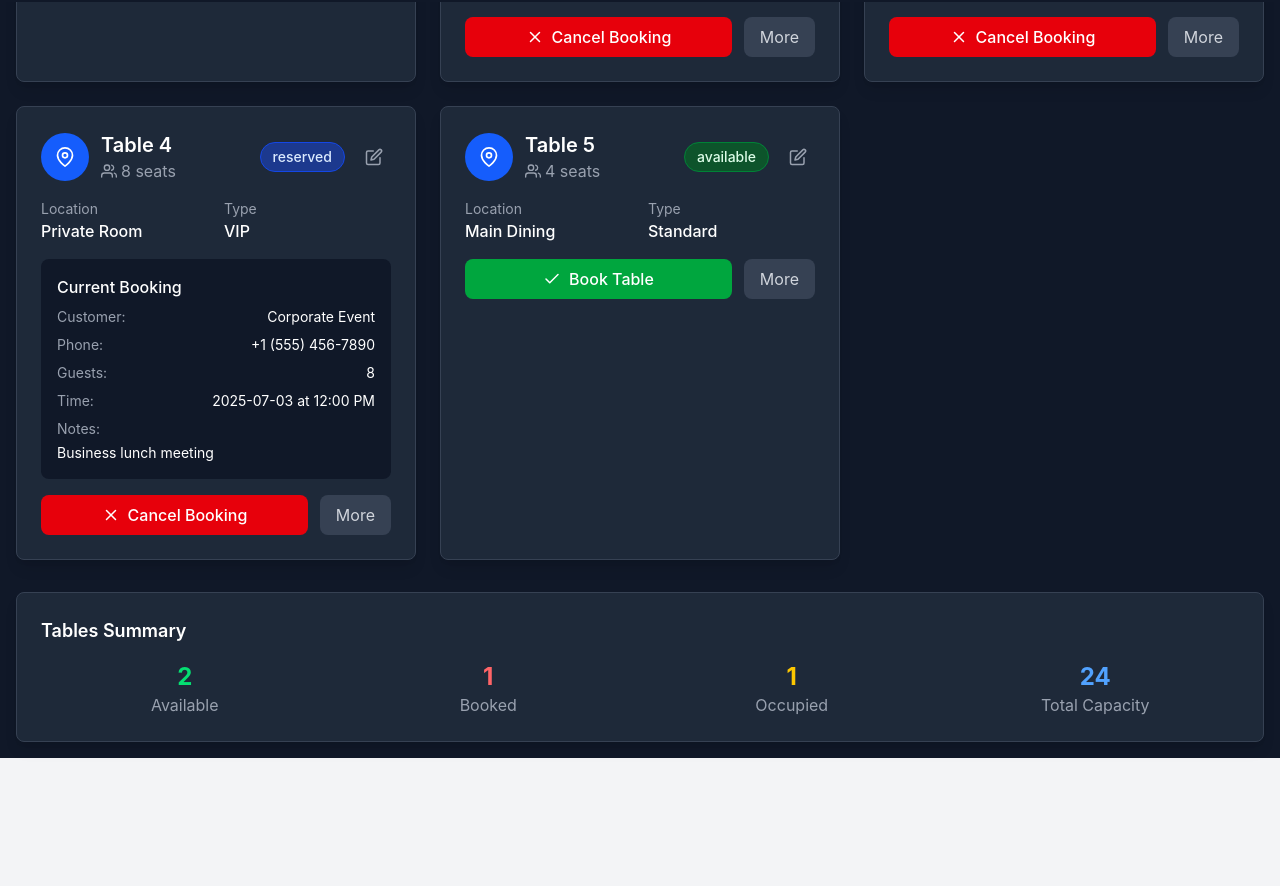
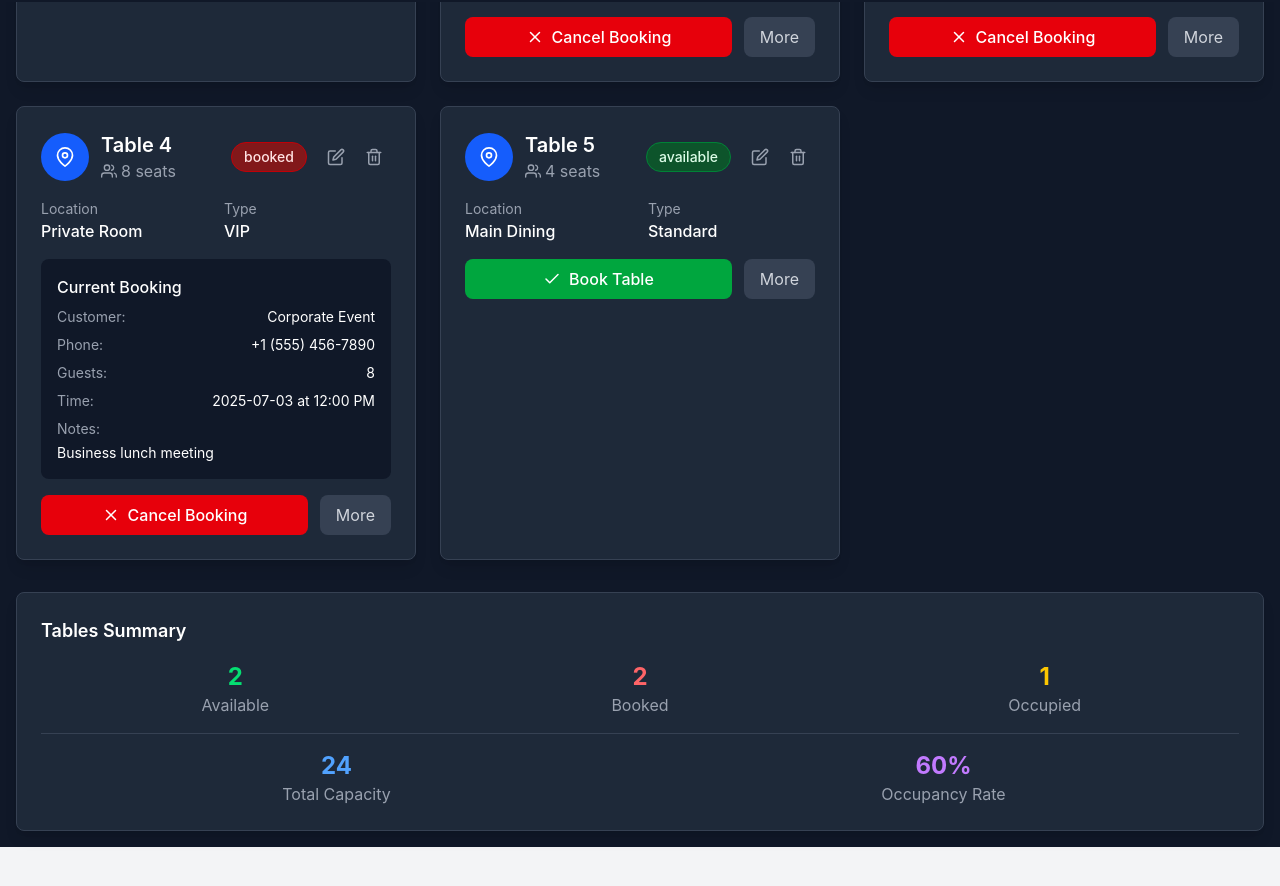
Before and after one commit to yrlwijesekara/pos-restaurent, a React (Vite) app in the folder pos-frontend/: page /tables in a window 1280 px wide. Shown: the part 798-1684 px from the top of the page. Before the commit the page ends 1620 px from the top, so only its background shows below. Built offline with nearby package versions, Linux system fonts and the light colour scheme.

Commit message:
Add delete functionality for tables with confirmation modal

```diff
--- a/pos-frontend/src/components/Tables/TableCards.jsx
+++ b/pos-frontend/src/components/Tables/TableCards.jsx
@@ -1,10 +1,11 @@
 import React, { useState } from 'react';
-import { FiUsers, FiClock, FiMapPin, FiCheck, FiX, FiEdit } from 'react-icons/fi';
+import { FiUsers, FiClock, FiMapPin, FiCheck, FiX, FiEdit, FiTrash2 } from 'react-icons/fi';
 
-const TableCards = ({ table, onBook, onCancel, onEdit }) => {
+const TableCards = ({ table, onBook, onCancel, onEdit, onDelete }) => {
   const [isExpanded, setIsExpanded] = useState(false);
   const [showBookingForm, setShowBookingForm] = useState(false);
   const [showEditForm, setShowEditForm] = useState(false);
+  const [showDeleteConfirm, setShowDeleteConfirm] = useState(false);
   const [bookingData, setBookingData] = useState({
     customerName: '',
     phone: '',
@@ -29,8 +30,6 @@ const TableCards = ({ table, onBook, onCancel, onEdit }) => {
         return 'bg-red-900 text-red-100 border-red-700';
       case 'occupied':
         return 'bg-yellow-900 text-yellow-100 border-yellow-700';
-      case 'reserved':
-        return 'bg-blue-900 text-blue-100 border-blue-700';
       default:
         return 'bg-gray-700 text-gray-100 border-gray-600';
     }
@@ -84,6 +83,19 @@ const TableCards = ({ table, onBook, onCancel, onEdit }) => {
     });
   };
 
+  const handleDeleteTable = () => {
+    setShowDeleteConfirm(true);
+  };
+
+  const handleDeleteConfirm = () => {
+    onDelete(table.id);
+    setShowDeleteConfirm(false);
+  };
+
+  const handleDeleteCancel = () => {
+    setShowDeleteConfirm(false);
+  };
+
   const formatTime = (timeString) => {
     if (!timeString) return '';
     return new Date(`2000-01-01T${timeString}`).toLocaleTimeString('en-US', {
@@ -121,12 +133,22 @@ const TableCards = ({ table, onBook, onCancel, onEdit }) => {
             >
               {table.status}
             </span>
+            <div className="flex space-x-1">
               <button
                 onClick={handleEditTable}
                 className="p-2 text-gray-400 hover:text-white hover:bg-gray-700 rounded-lg transition-colors"
+                title="Edit Table"
               >
                 <FiEdit className="text-lg" />
               </button>
+              <button
+                onClick={handleDeleteTable}
+                className="p-2 text-gray-400 hover:text-red-400 hover:bg-red-900/20 rounded-lg transition-colors"
+                title="Delete Table"
+              >
+                <FiTrash2 className="text-lg" />
+              </button>
+            </div>
           </div>
         </div>
 
@@ -420,6 +442,42 @@ const TableCards = ({ table, onBook, onCancel, onEdit }) => {
           </form>
         </div>
       )}
+
+      {/* Delete Confirmation Modal */}
+      {showDeleteConfirm && (
+        <div className="border-t border-gray-700 bg-red-900/10 p-6">
+          <div className="text-center">
+            <div className="w-16 h-16 bg-red-600 rounded-full flex items-center justify-center mx-auto mb-4">
+              <FiTrash2 className="text-white text-2xl" />
+            </div>
+            <h4 className="text-white font-medium mb-2">Delete Table {table.number}?</h4>
+            <p className="text-gray-400 text-sm mb-6">
+              This action cannot be undone. All table data will be permanently removed.
+              {table.status !== 'available' && table.booking && (
+                <span className="block mt-2 text-yellow-400 font-medium">
+                  ⚠️ This table has an active booking that will also be deleted.
+                </span>
+              )}
+            </p>
+
+            <div className="flex space-x-3">
+              <button
+                onClick={handleDeleteConfirm}
+                className="flex-1 bg-red-600 hover:bg-red-700 text-white py-2 px-4 rounded-lg font-medium transition-colors flex items-center justify-center space-x-2"
+              >
+                <FiTrash2 className="text-lg" />
+                <span>Delete Table</span>
+              </button>
+              <button
+                onClick={handleDeleteCancel}
+                className="flex-1 bg-gray-600 hover:bg-gray-700 text-white py-2 px-4 rounded-lg font-medium transition-colors"
+              >
+                Cancel
+              </button>
+            </div>
+          </div>
+        </div>
+      )}
     </div>
   );
 };
--- a/pos-frontend/src/pages/Tables.jsx
+++ b/pos-frontend/src/pages/Tables.jsx
@@ -77,7 +77,7 @@ const Tables = () => {
                 capacity: 8,
                 location: 'Private Room',
                 type: 'VIP',
-                status: 'reserved',
+                status: 'booked',
                 features: ['Private Room', 'Sound System', 'Projector'],
                 createdAt: new Date().getTime() - 345600000,
                 updatedAt: new Date().getTime() - 600000,
@@ -182,12 +182,15 @@ const Tables = () => {
         ));
     };
 
+    const handleDeleteTable = (tableId) => {
+        setTables(tables.filter(table => table.id !== tableId));
+    };
+
     const filterOptions = [
         { key: 'all', label: 'All Tables', count: tables.length },
         { key: 'available', label: 'Available', count: tables.filter(t => t.status === 'available').length },
         { key: 'booked', label: 'Booked', count: tables.filter(t => t.status === 'booked').length },
-        { key: 'occupied', label: 'Occupied', count: tables.filter(t => t.status === 'occupied').length },
-        { key: 'reserved', label: 'Reserved', count: tables.filter(t => t.status === 'reserved').length }
+        { key: 'occupied', label: 'Occupied', count: tables.filter(t => t.status === 'occupied').length }
     ];
 
     return (
@@ -362,6 +365,7 @@ const Tables = () => {
                                 onBook={handleBookTable}
                                 onCancel={handleCancelBooking}
                                 onEdit={handleEditTable}
+                                onDelete={handleDeleteTable}
                             />
                         ))
                     ) : (
@@ -384,7 +388,7 @@ const Tables = () => {
                 {filteredTables.length > 0 && (
                     <div className="mt-8 bg-gray-800 rounded-lg shadow-lg p-6 border border-gray-700">
                         <h3 className="text-lg font-semibold text-white mb-4">Tables Summary</h3>
-                        <div className="grid grid-cols-2 md:grid-cols-4 gap-4">
+                        <div className="grid grid-cols-2 md:grid-cols-3 gap-4">
                             <div className="text-center">
                                 <p className="text-2xl font-bold text-green-400">
                                     {tables.filter(t => t.status === 'available').length}
@@ -403,11 +407,21 @@ const Tables = () => {
                                 </p>
                                 <p className="text-gray-400">Occupied</p>
                             </div>
+                        </div>
+
+                        {/* Additional stats row */}
+                        <div className="grid grid-cols-2 gap-4 mt-4 pt-4 border-t border-gray-700">
                             <div className="text-center">
                                 <p className="text-2xl font-bold text-blue-400">
                                     {tables.reduce((sum, table) => sum + table.capacity, 0)}
                                 </p>
                                 <p className="text-gray-400">Total Capacity</p>
+                            </div>
+                            <div className="text-center">
+                                <p className="text-2xl font-bold text-purple-400">
+                                    {Math.round((tables.filter(t => t.status !== 'available').length / tables.length) * 100) || 0}%
+                                </p>
+                                <p className="text-gray-400">Occupancy Rate</p>
                             </div>
                         </div>
                     </div>
```
Lines whose indentation alone changed are shown as unchanged.
